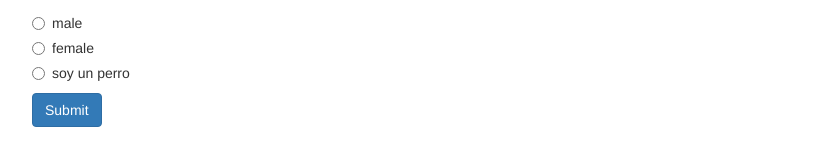
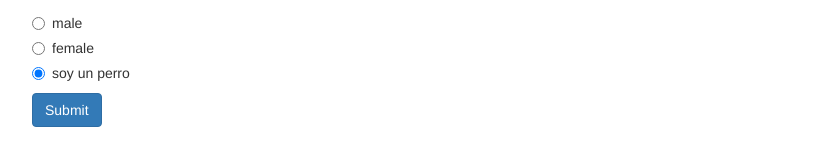
Before and after one commit to adansuku/forms-reactive, an Angular app: page / in a window 1280 px wide. Shown: the part 165-322 px from the top of the page, without its empty margins (233-1046 px from the left). Built offline with nearby package versions, Linux system fonts and the light colour scheme.

Commit message:
Reactive: Syncing HTML and Form

```diff
--- a/src/app/app.component.html
+++ b/src/app/app.component.html
@@ -1,29 +1,31 @@
 <div class="container">
   <div class="row">
     <div class="col-xs-12 col-sm-10 col-md-8 col-sm-offset-1 col-md-offset-2">
-      <form>
+      <form [formGroup]="signupForm">
         <div class="form-group">
           <label for="username">Username</label>
-          <input
-            type="text"
+          <input type="text"
             id="username"
+            formControlName="username"
             class="form-control">
         </div>
         <div class="form-group">
           <label for="email">email</label>
-          <input
-            type="text"
+          <input type="text"
             id="email"
+            formControlName="email"
             class="form-control">
         </div>
-        <div class="radio" *ngFor="let gender of genders">
+        <div class="radio"
+          *ngFor="let gender of genders">
           <label>
-            <input
-              type="radio"
+            <input type="radio"
+              formControlName="gender"
               [value]="gender">{{ gender }}
           </label>
         </div>
-        <button class="btn btn-primary" type="submit">Submit</button>
+        <button class="btn btn-primary"
+          type="submit">Submit</button>
       </form>
     </div>
   </div>
--- a/src/app/app.component.ts
+++ b/src/app/app.component.ts
@@ -16,7 +16,7 @@ export class AppComponent implements OnInit {
     this.signupForm = new FormGroup({
       'username': new FormControl(null),
       'email': new FormControl(null),
-      'gender': new FormControl('male')
+      'gender': new FormControl('soy un perro')
     });
   }
 
```
